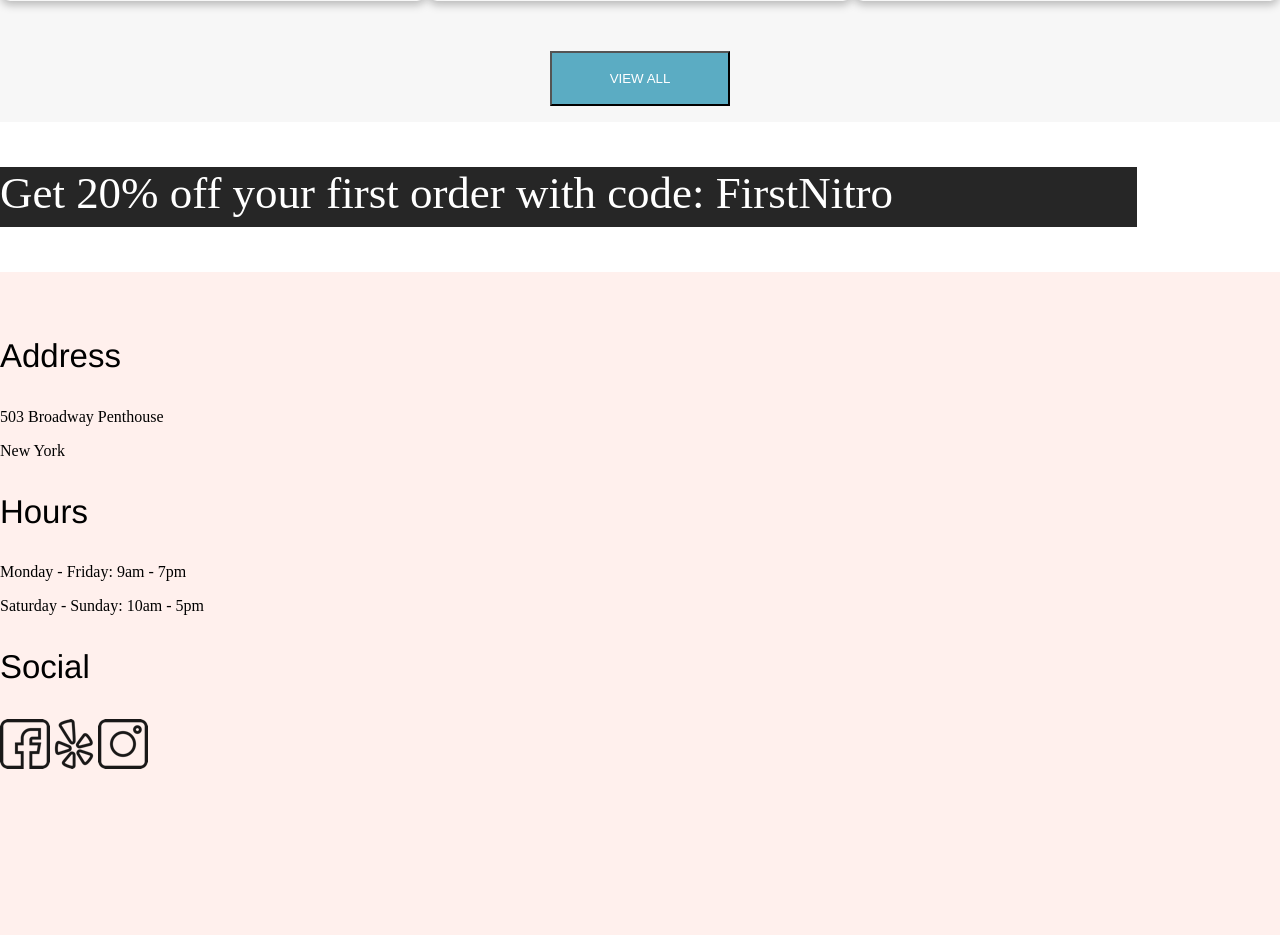
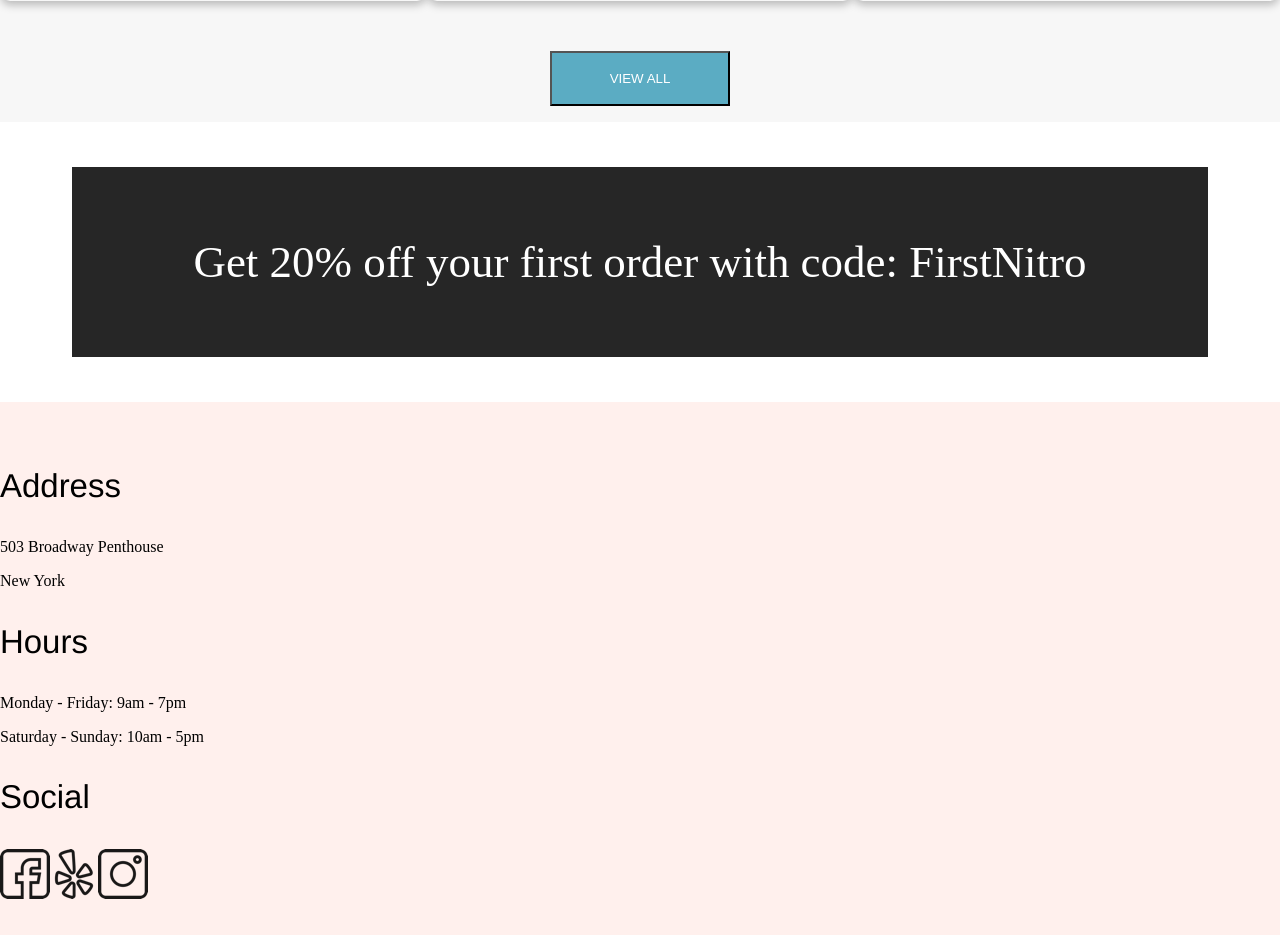
Before and after one commit to elhamsdtn/Coffee-Shop-CSS-Part-2, a PHP site: page /index.html in a window 1280 px wide. Shown: the part 1384-2319 px from the top of the page. Before the commit the page ends 2153 px from the top, so only its background shows below. Run offline with PHP 8.4, Linux system fonts and the light colour scheme.

Commit message:
styling of discount banner is  now done

```diff
--- a/Styles/index.css
+++ b/Styles/index.css
@@ -1,9 +1,16 @@
+.discount {
+    display: flex;
+    justify-content: center;
+}
 .discount-banner{
     width: 71.06rem;
-    height: 3.75rem;
+    height: 11.88rem;
     background-color: rgba(0, 0, 0, 0.85);
     color: white;
     font-size: 2.81rem;
+    display: flex;
+    align-items: center;
+    justify-content: center;
 }
 
 .product-container {
--- a/index.html
+++ b/index.html
@@ -64,7 +64,7 @@
                 <input type="button" value="VIEW ALL" id="button" />
             </span>
     </section>
-    <section>
+    <section class="discount">
         <p class="discount-banner">Get 20% off your first order with code: FirstNitro</p>
     </section>
     <footer class="product-card-one">
```
